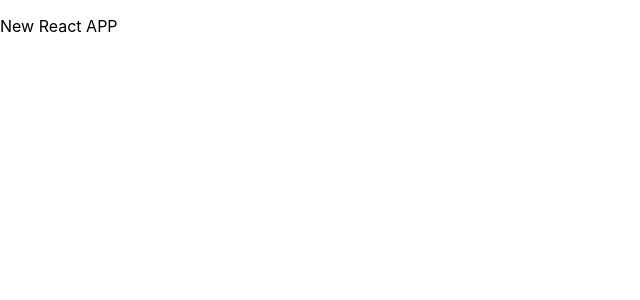
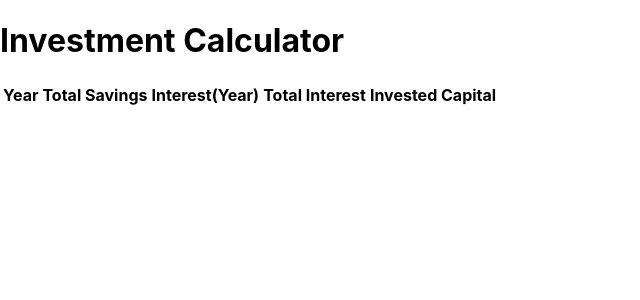
Before and after one commit to lillianxu/investment-calculator, a React (Create React App) app: page / in a window 1280 px wide. Shown: the top 300 px of the page, without its empty margins (0-640 px from the left). Built offline with nearby package versions, Linux system fonts and the light colour scheme.

Commit message:
✨ feat: Investment calculator components init

```diff
--- a/src/App.tsx
+++ b/src/App.tsx
@@ -1,14 +1,9 @@
 import React from 'react';
+import { InvestmentCalculator } from './components/InvestmentCalculator/InvestmentCalculator';
 import './App.css';
 
 function App() {
-  return (
-    <div className="App">
-      <header className="App-header">
-        <p>New React APP</p>
-      </header>
-    </div>
-  );
+  return <InvestmentCalculator />;
 }
 
 export default App;
--- /dev/null
+++ b/src/components/InvestmentCalculator/CalculatorHeader.tsx
@@ -0,0 +1,9 @@
+import React from 'react';
+
+export const CalculatorHeader: React.FC = () => {
+  return (
+    <header>
+      <h1>Investment Calculator</h1>
+    </header>
+  );
+};
--- /dev/null
+++ b/src/components/InvestmentCalculator/InvestmentCalculator.tsx
@@ -0,0 +1,13 @@
+import React from 'react';
+import { CalculatorHeader } from './CalculatorHeader';
+import { UserInput } from './UserInput';
+import { ResultTable } from './ResultTable';
+export const InvestmentCalculator: React.FC = () => {
+  return (
+    <div>
+      <CalculatorHeader />
+      <UserInput />
+      <ResultTable />
+    </div>
+  );
+};
--- /dev/null
+++ b/src/components/InvestmentCalculator/ResultTable.tsx
@@ -0,0 +1,26 @@
+import React from 'react';
+
+export const ResultTable: React.FC = () => {
+  return (
+    <table>
+      <thead>
+        <tr>
+          <th>Year</th>
+          <th>Total Savings</th>
+          <th>Interest(Year)</th>
+          <th>Total Interest</th>
+          <th>Invested Capital</th>
+        </tr>
+      </thead>
+      <tbody>
+        <tr>
+          <td></td>
+          <td></td>
+          <td></td>
+          <td></td>
+          <td></td>
+        </tr>
+      </tbody>
+    </table>
+  );
+};
--- /dev/null
+++ b/src/components/InvestmentCalculator/UserInput.tsx
@@ -0,0 +1,5 @@
+import React from 'react';
+
+export const UserInput: React.FC = () => {
+  return <form></form>;
+};
```
